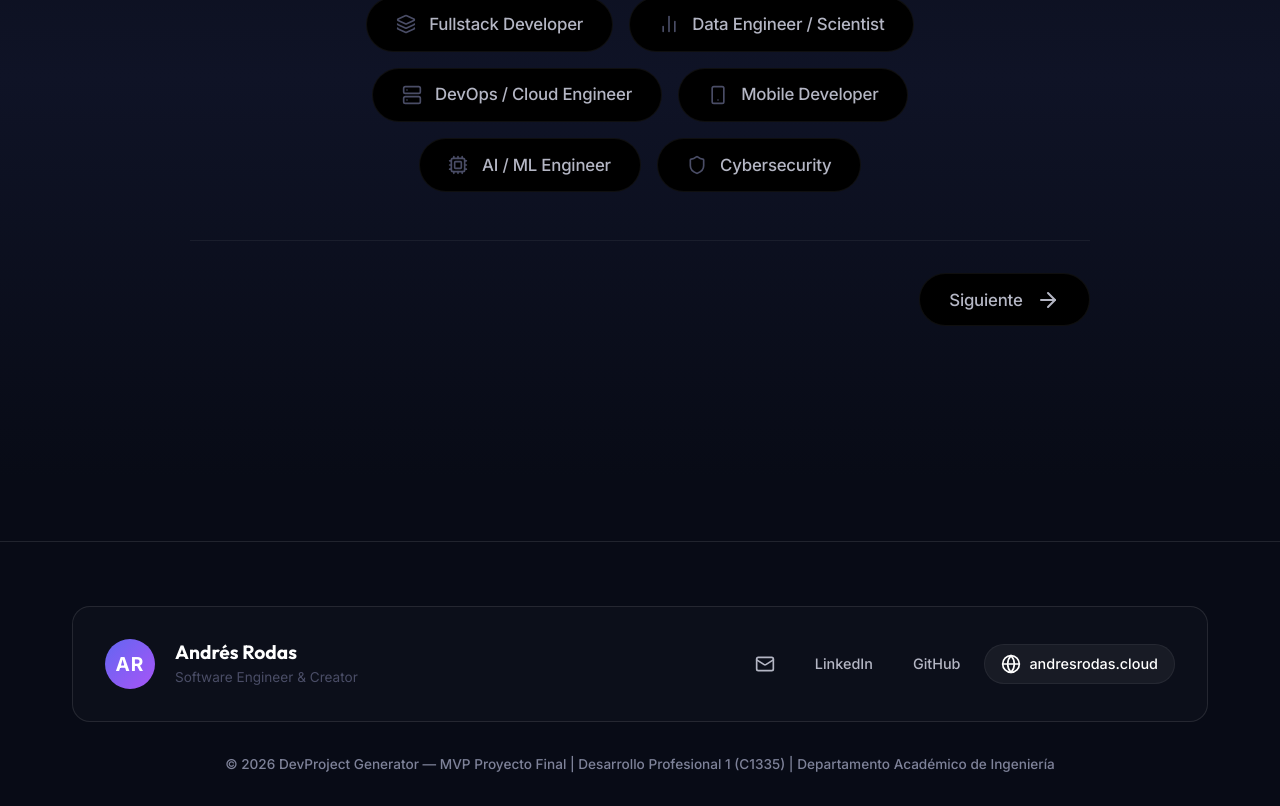
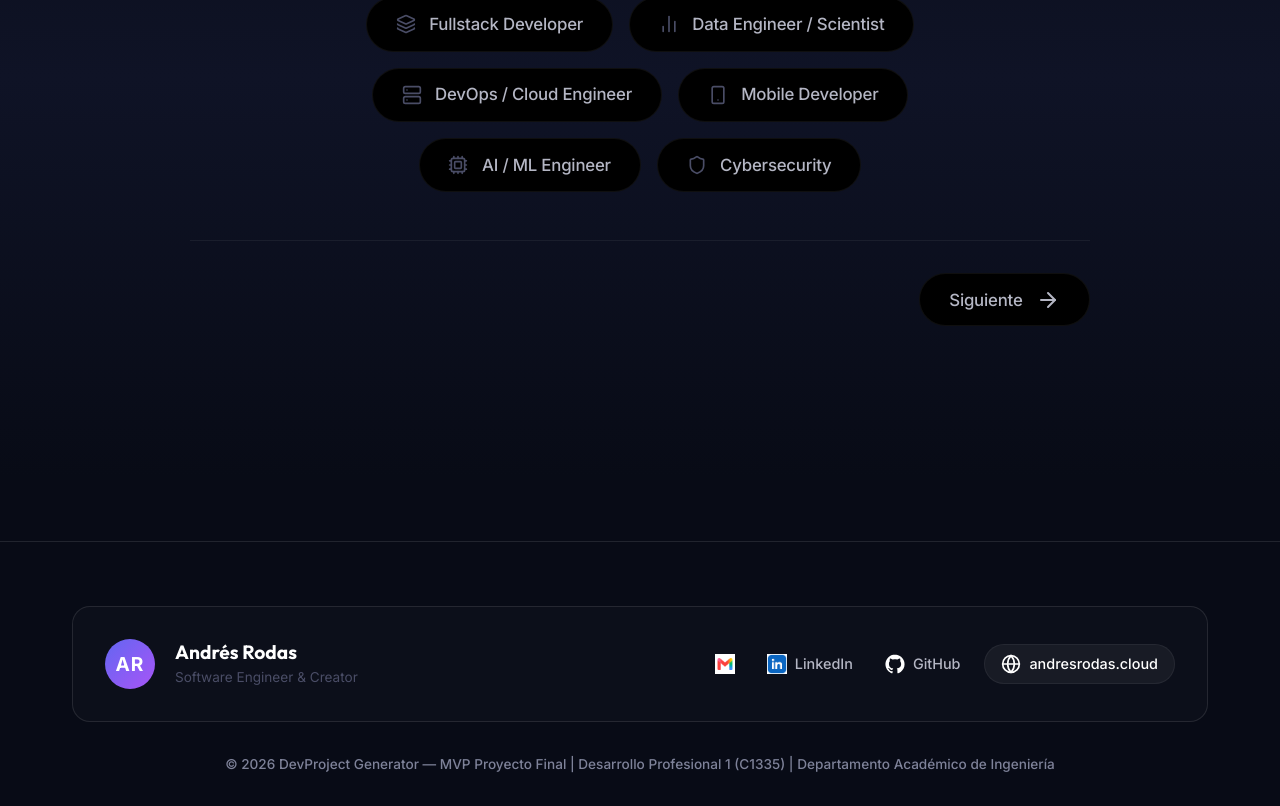
Before and after one commit to AndresRJ18/DevProject, a website: page index.html in a window 1280 px wide. Shown: the part 1925-2731 px from the top of the page. Drawn offline with nearby package versions, Linux system fonts and the light colour scheme.

Commit message:
style: Use custom uploaded logos for Gmail, LinkedIn, and GitHub in footer

```diff
--- a/index.html
+++ b/index.html
@@ -188,14 +188,14 @@
         </div>
         <div class="creator-links">
           <a href="mailto:andres.rodas@upch.pe" class="creator-link">
-            <i data-lucide="mail"></i>
+            <img src="images/gmail.webp" alt="Gmail" style="width: 20px; height: 20px; object-fit: contain;">
             <span class="link-tooltip">andres.rodas@upch.pe</span>
           </a>
           <a href="https://www.linkedin.com/in/andresrodas18/" target="_blank" class="creator-link">
-            <i data-lucide="linkedin"></i> LinkedIn
+            <img src="images/linkedin.avif" alt="LinkedIn" style="width: 20px; height: 20px; object-fit: contain;"> LinkedIn
           </a>
           <a href="https://github.com/AndresRJ18" target="_blank" class="creator-link">
-            <i data-lucide="github"></i> GitHub
+            <img src="images/github.svg" alt="GitHub" style="width: 20px; height: 20px; object-fit: contain; filter: invert(1);"> GitHub
           </a>
           <a href="https://www.andresrodas.cloud/" target="_blank" class="creator-link portfolio-btn">
             <i data-lucide="globe"></i> andresrodas.cloud
```
